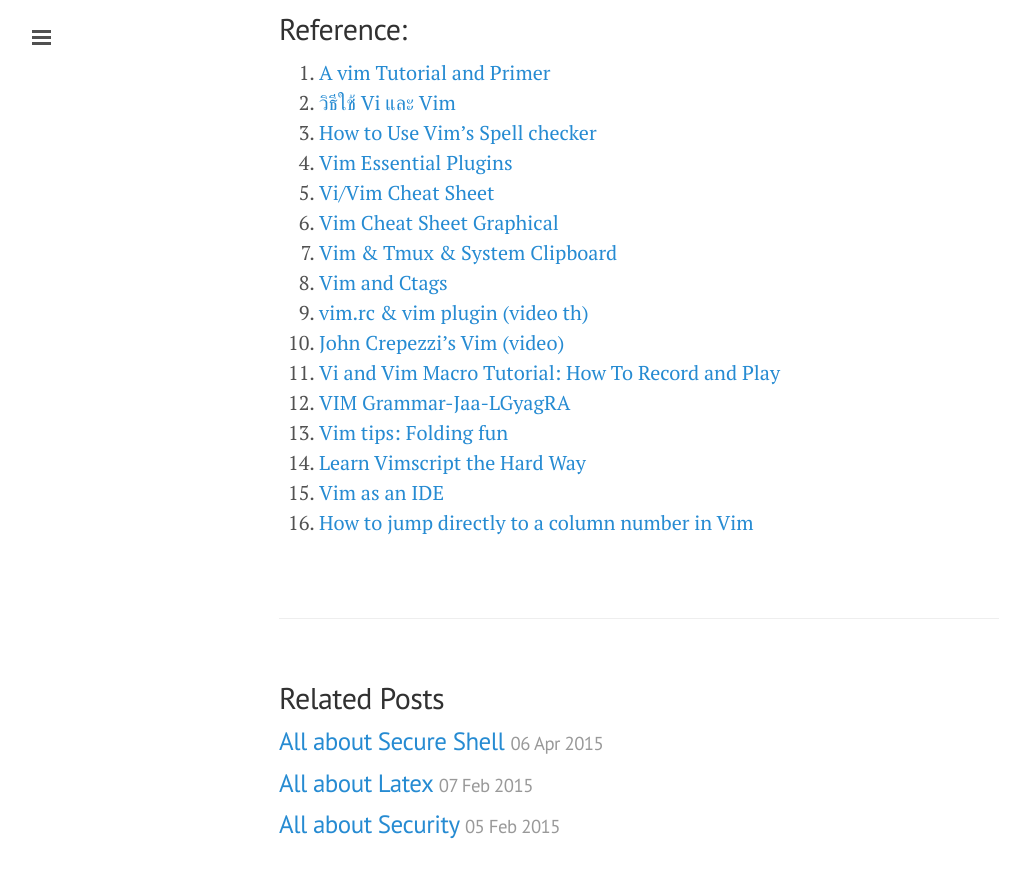
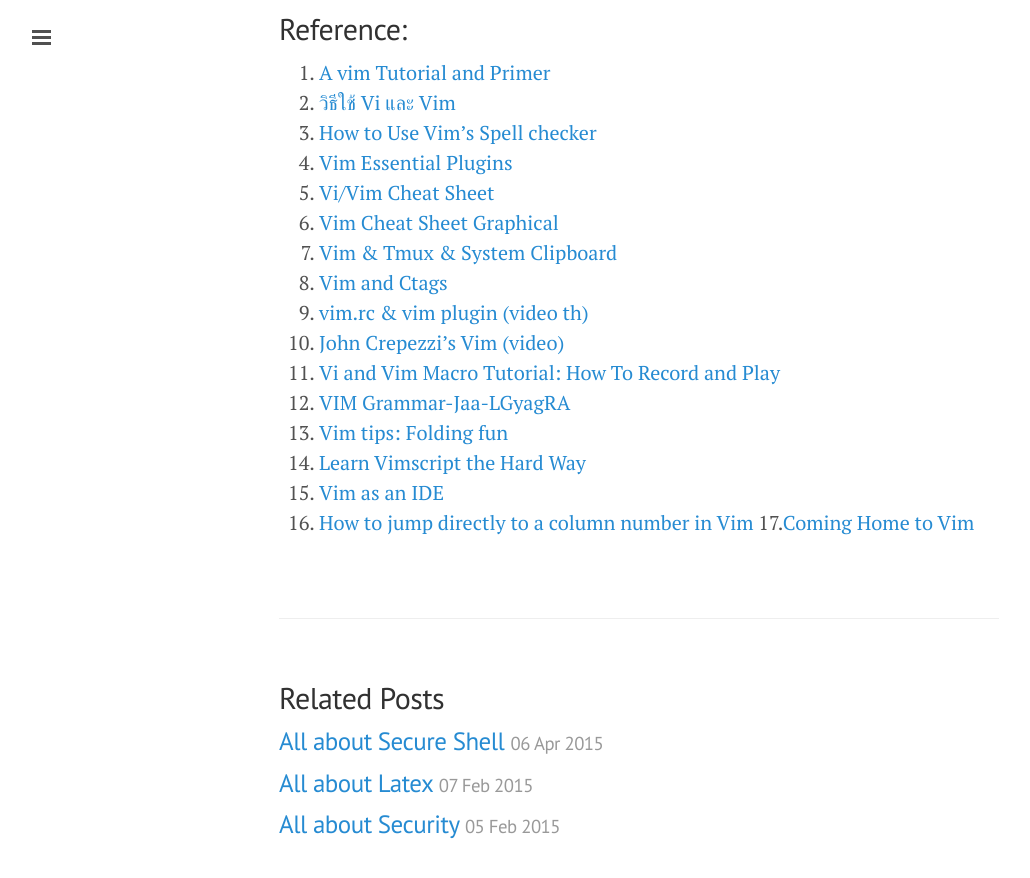
Before and after one commit to ibotdotout/ibotdotout.github.io, a Jekyll site: the page built from _posts/2014-06-09-vim.md, in a window 1280 px wide and 900 px high, scrolled down 5739 px. Shown: the top 878 px of the window, without its empty margins (1-1031 px from the left). Built offline with Jekyll 4.4.1, drawn with Linux system fonts in a browser that asks for light colours; Markdown is read by kramdown in place of the engine named in the settings.

Commit message:
add coming home to vim

```diff
--- a/_posts/2014-06-09-vim.md
+++ b/_posts/2014-06-09-vim.md
@@ -233,3 +233,4 @@ $ brew install vim
 14. [Learn Vimscript the Hard Way](http://learnvimscriptthehardway.stevelosh.com)
 15. [Vim as an IDE](https://github.com/jez/vim-as-an-ide)
 16. [How to jump directly to a column number in Vim](http://stackoverflow.com/questions/9953082/how-to-jump-directly-to-a-column-number-in-vim)
+17.[Coming Home to Vim](http://stevelosh.com/blog/2010/09/coming-home-to-vim/)
```
